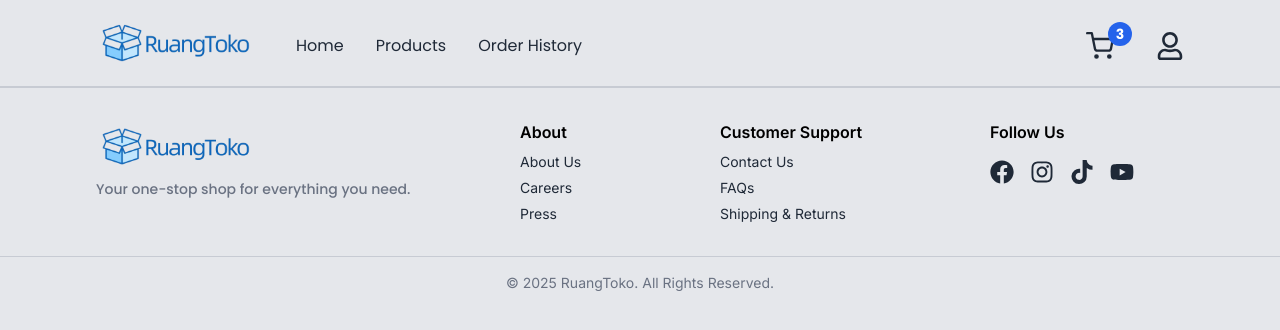
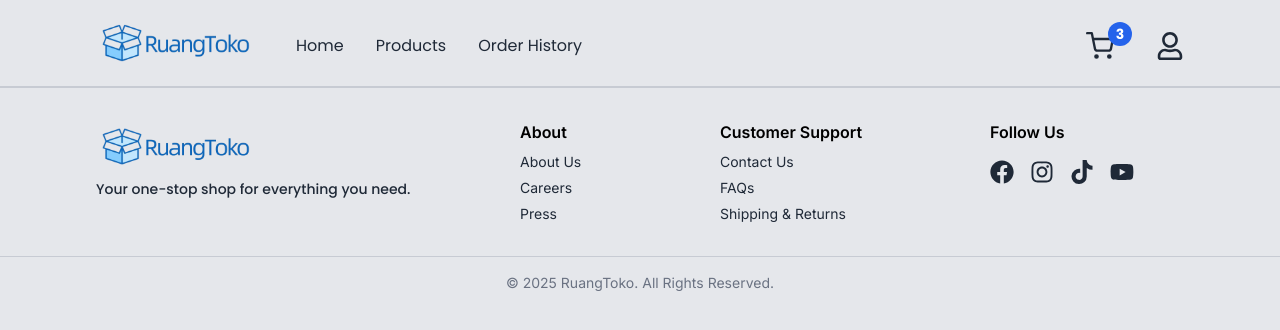
Before and after one commit to Abaljerind/ruangtoko, a React (Vite) app: page / in a window 1280 px wide. Shown: the top 330 px of the page. Built offline with nearby package versions, Linux system fonts and the light colour scheme.

Commit message:
Style(Footer): delete color for tag p

```diff
--- a/src/components/Footer.tsx
+++ b/src/components/Footer.tsx
@@ -17,7 +17,7 @@ const Footer = () => {
               height={80}
               className="mx-auto cursor-pointer lg:mx-0"
             />
-            <p className="font-poppins text-sm font-medium text-gray-500">
+            <p className="font-poppins text-sm font-medium">
               Your one-stop shop for everything you need.
             </p>
           </div>
```
